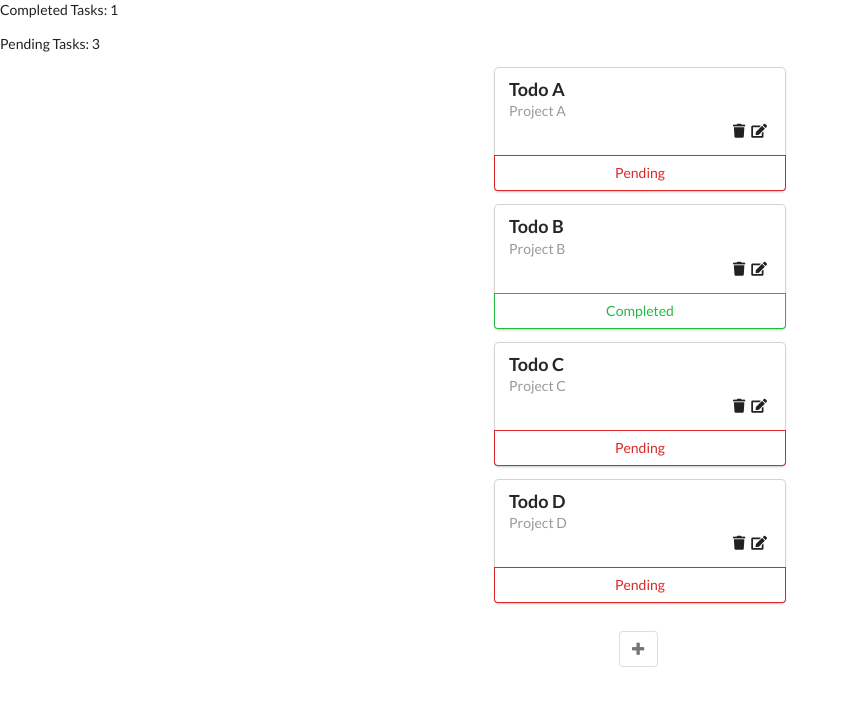
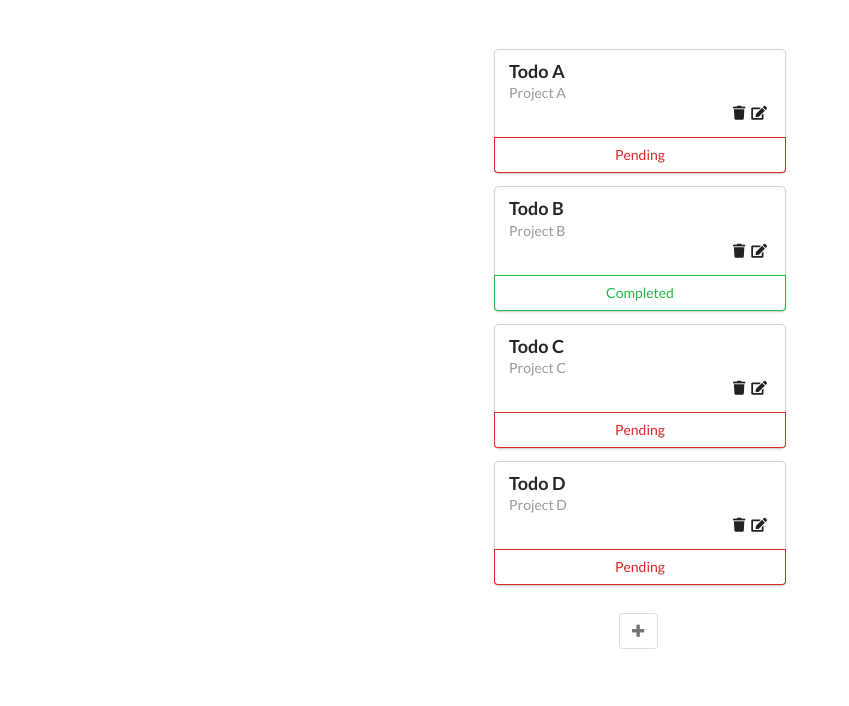
Before and after one commit to bVNyDUKE/todo-vue, a Vue app: page / in a window 1280 px wide. Shown: the top 706 px of the page, without its empty margins (0-849 px from the left). Built offline with nearby package versions, Linux system fonts and the light colour scheme.

Commit message:
slight style changes

```diff
--- a/src/App.vue
+++ b/src/App.vue
@@ -42,5 +42,7 @@ export default {
 </script>
 
 <style>
-
+#app{
+  margin-top: 50px;
+}
 </style>
--- a/src/components/TodoList.vue
+++ b/src/components/TodoList.vue
@@ -1,7 +1,5 @@
 <template>
     <div>
-        <p>Completed Tasks: {{ todos.filter(todo => todo.done === true).length }} </p>
-        <p>Pending Tasks: {{ todos.filter(todo => todo.done === false).length }} </p>
         <todo-item v-for="(todo, index) in todos" :key="index" :todo="todo" @delete-todo="deleteTodo(todo)" @complete-todo='completeTodo(todo)'></todo-item>
         <add-new-todo v-on:create-todo='addTodo'></add-new-todo>
     </div>
```
